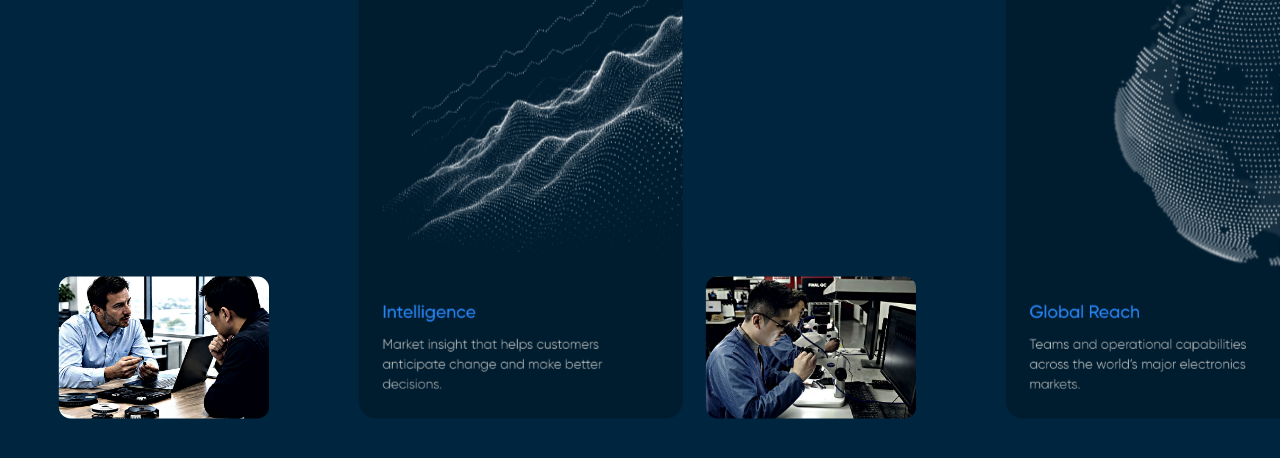
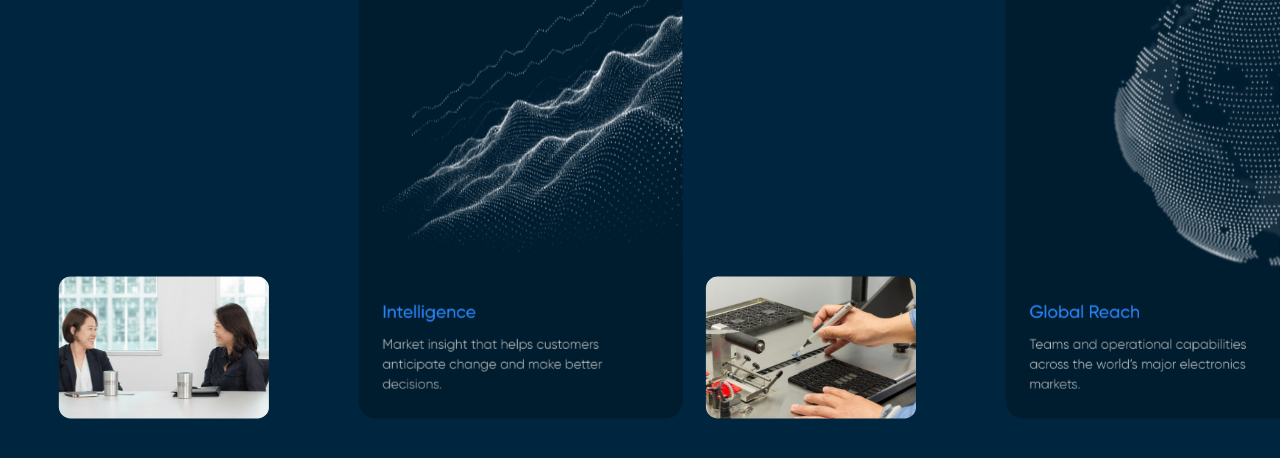
Before and after one commit to isadoraagency/smith-prototype-internal, a plain HTML site: page company/about-v2/index.html in a window 1280 px wide. Shown: the part 1703-2161 px from the top of the page. Drawn offline with Linux system fonts and the light colour scheme.

Commit message:
About v2: update Built differently photos to match Figma
Co-Authored-By: Claude Opus 5.5 <noreply@anthropic.com>

```diff
--- a/company/about-v2/index.html
+++ b/company/about-v2/index.html
@@ -162,7 +162,7 @@
         <div class="proven__track" id="provenTrack">
           <article class="pcol">
             <div class="pcol__entry"><h3 class="pcol__title">Relationships</h3><p class="pcol__text">Experienced people who know their customers and their markets.</p></div>
-            <figure class="pcol__photo"><img src="../../assets/img/about-v2/relationships.jpg" alt="A Smith trader reviewing parts with a customer" loading="lazy" /></figure>
+            <figure class="pcol__photo"><img src="../../assets/img/about-v2/relationships-2.jpg" alt="Two Smith colleagues in conversation at a meeting table" loading="lazy" /></figure>
           </article>
           <article class="pcol pcol--card">
             <img class="pcol__dots" src="../../assets/img/about-v2/intelligence-dots.jpg" alt="" loading="lazy" />
@@ -170,7 +170,7 @@
           </article>
           <article class="pcol">
             <div class="pcol__entry"><h3 class="pcol__title">Quality</h3><p class="pcol__text">Global testing infrastructure and rigorous quality controls that protect every transaction</p></div>
-            <figure class="pcol__photo"><img src="../../assets/img/about-v2/quality.jpg" alt="Smith engineers inspecting components under microscopes" loading="lazy" /></figure>
+            <figure class="pcol__photo"><img src="../../assets/img/about-v2/quality-2.jpg" alt="A Smith technician testing components at a test fixture" loading="lazy" /></figure>
           </article>
           <article class="pcol pcol--card">
             <img class="pcol__dots pcol__dots--globe" src="../../assets/img/about-v2/globe-dots.jpg" alt="" loading="lazy" />
@@ -178,7 +178,7 @@
           </article>
           <article class="pcol">
             <div class="pcol__entry"><h3 class="pcol__title">Stability</h3><p class="pcol__text">Privately held, financially strong, and built to make decisions for the long term.</p></div>
-            <figure class="pcol__photo"><img src="../../assets/img/about-v2/stability.jpg" alt="Smith’s Houston facility" loading="lazy" /></figure>
+            <figure class="pcol__photo"><img src="../../assets/img/about-v2/stability-2.jpg" alt="Two Smith colleagues talking in the office" loading="lazy" /></figure>
           </article>
         </div>
       </div>
```
Also changed, not shown: assets/img/about-v2/quality-2.jpg (added), assets/img/about-v2/relationships-2.jpg (added), assets/img/about-v2/stability-2.jpg (added).
